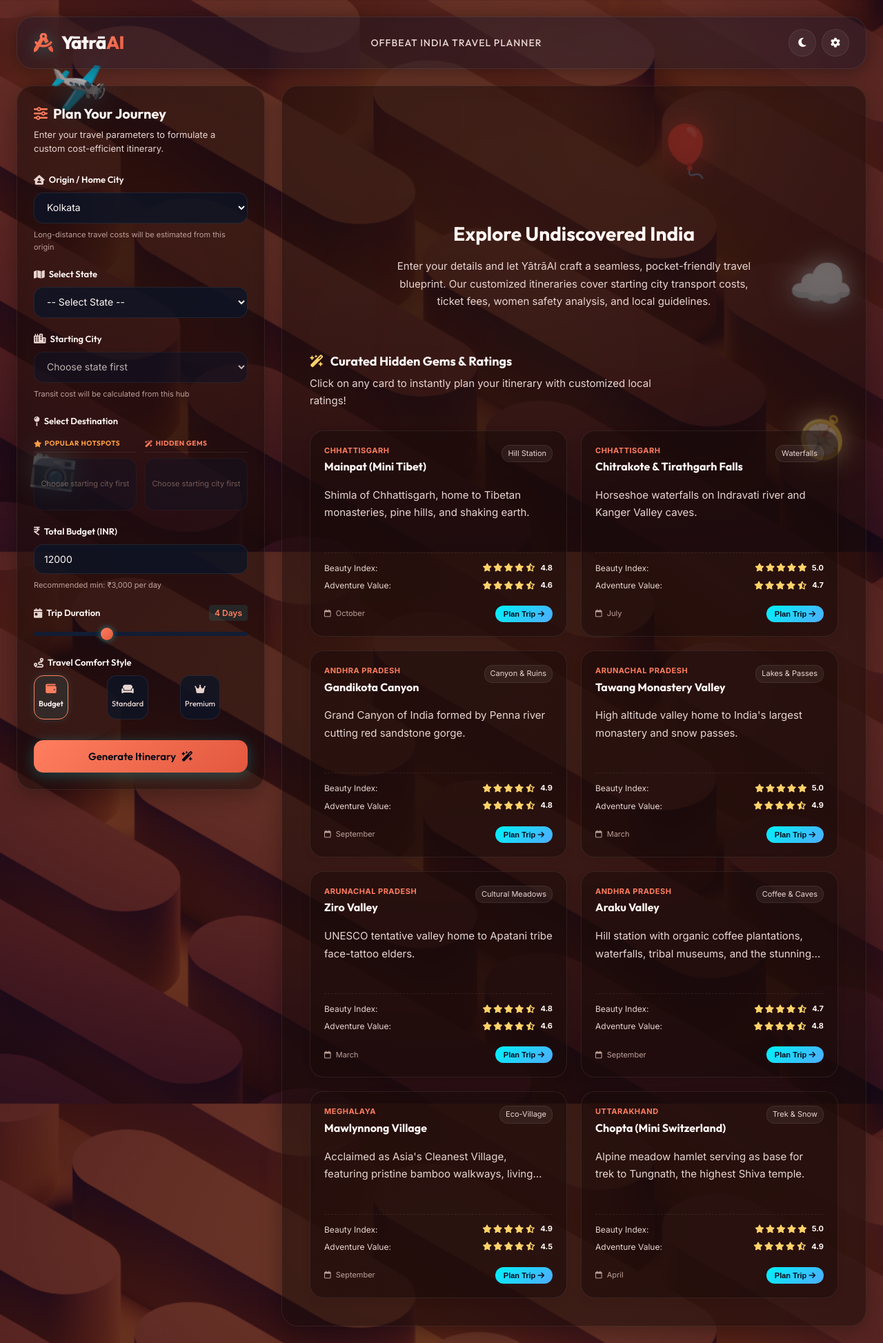
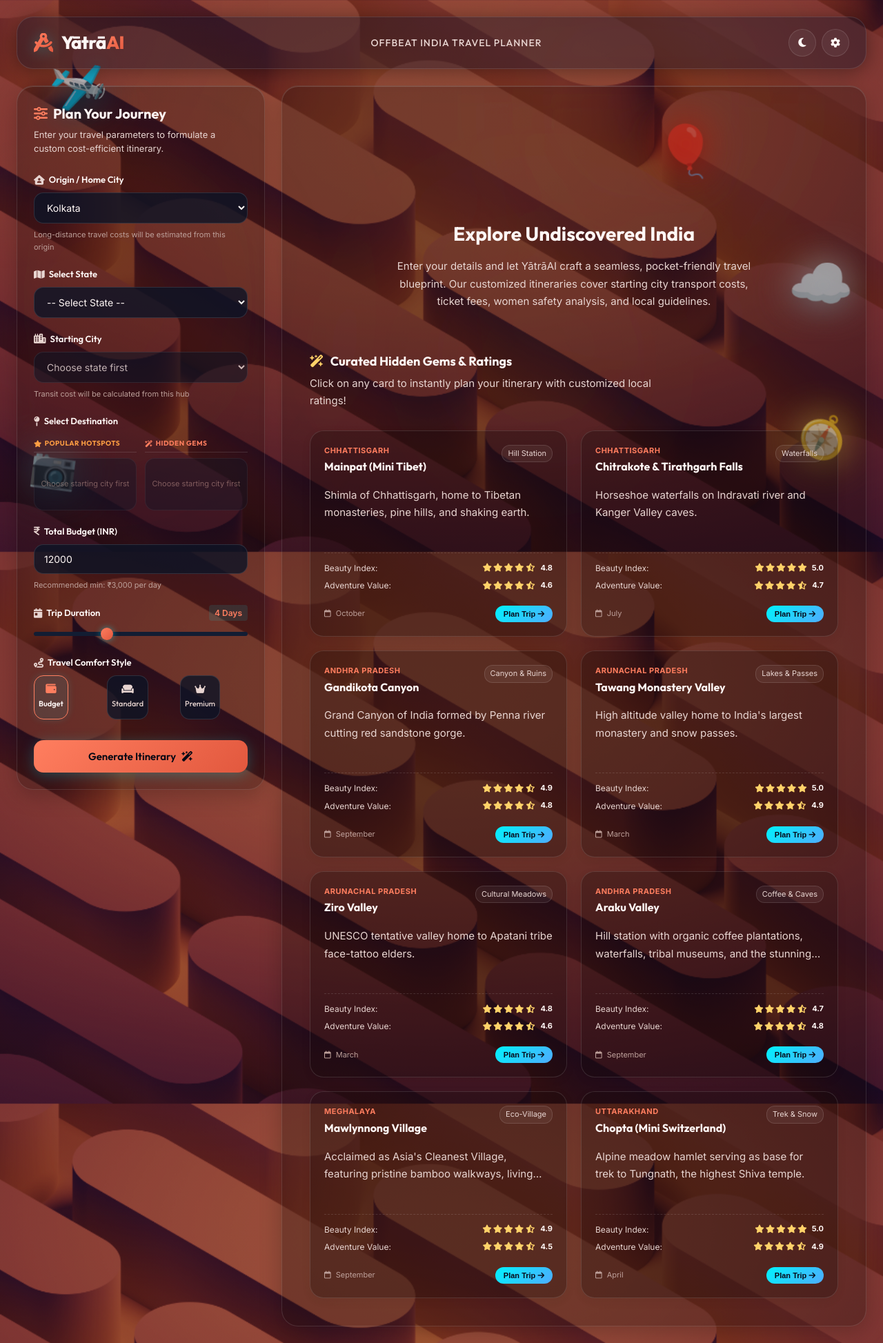
Before and after one commit to Rajchoudhary07/india-travel-planner, a Flask app: page / in a window 1280 px wide. Shown: the whole page at 69% size. Run offline with Flask 3, Linux system fonts and the light colour scheme.

Commit message:
design: enhance background visibility and upgrade UI to ultra-liquid glass theme

```diff
--- a/static/css/style.css
+++ b/static/css/style.css
@@ -3,10 +3,10 @@
    ========================================================================== */
 :root {
     --bg-dark: #120705;
-    --bg-card: rgba(26, 12, 10, 0.55);
-    --bg-card-hover: rgba(38, 18, 15, 0.7);
-    --border-light: rgba(255, 235, 230, 0.08);
-    --border-glow: rgba(255, 126, 95, 0.25);
+    --bg-card: rgba(20, 9, 8, 0.28);
+    --bg-card-hover: rgba(30, 14, 12, 0.38);
+    --border-light: rgba(255, 255, 255, 0.12);
+    --border-glow: rgba(255, 126, 95, 0.3);
 
     /* Core Palettes */
     --accent-cyan: #ff7e5f;
@@ -34,8 +34,8 @@
     --orb-color-2: rgba(226, 88, 62, 0.15);
     --orb-color-3: rgba(255, 210, 105, 0.15);
 
-    /* Dynamic 3D background */
-    --bg-terracotta: linear-gradient(rgba(18, 7, 5, 0.5), rgba(18, 7, 5, 0.5)), url('/static/img/bg-terracotta.png');
+    /* Dynamic 3D background (Highly visible background) */
+    --bg-terracotta: linear-gradient(rgba(18, 7, 5, 0.22), rgba(18, 7, 5, 0.22)), url('/static/img/bg-terracotta.png');
 }
 
 /* ==========================================================================
@@ -43,10 +43,10 @@
    ========================================================================== */
 body.light-theme {
     --bg-dark: #faf5f3;
-    --bg-card: rgba(255, 255, 255, 0.75);
-    --bg-card-hover: rgba(255, 255, 255, 0.88);
-    --border-light: rgba(45, 22, 18, 0.08);
-    --border-glow: rgba(226, 88, 62, 0.25);
+    --bg-card: rgba(255, 255, 255, 0.38);
+    --bg-card-hover: rgba(255, 255, 255, 0.52);
+    --border-light: rgba(255, 255, 255, 0.3);
+    --border-glow: rgba(226, 88, 62, 0.35);
 
     /* Typography Colors */
     --text-primary: #2d1612;
@@ -58,7 +58,7 @@ body.light-theme {
     --orb-color-2: rgba(226, 88, 62, 0.06);
     --orb-color-3: rgba(255, 210, 105, 0.06);
 
-    --bg-terracotta: linear-gradient(rgba(250, 245, 243, 0.45), rgba(250, 245, 243, 0.45)), url('/static/img/bg-terracotta.png');
+    --bg-terracotta: linear-gradient(rgba(250, 245, 243, 0.15), rgba(250, 245, 243, 0.15)), url('/static/img/bg-terracotta.png');
 }
 
 /* Light Theme Component Overrides */
@@ -77,6 +77,11 @@ body.light-theme .form-input:focus {
 body.light-theme .form-input option {
     background-color: #ffffff;
     color: var(--text-primary);
+}
+
+body.light-theme .card {
+    box-shadow: 0 8px 32px 0 rgba(45, 22, 18, 0.08),
+                inset 0 1px 0 0 rgba(255, 255, 255, 0.45);
 }
 
 body.light-theme .btn-icon {
@@ -366,11 +371,13 @@ body.light-theme .orb {
    ========================================================================== */
 .card {
     background: var(--bg-card);
-    backdrop-filter: blur(20px);
+    backdrop-filter: blur(28px) saturate(220%);
+    -webkit-backdrop-filter: blur(28px) saturate(220%);
     border: 1px solid var(--border-light);
     border-radius: var(--border-radius-lg);
     padding: 24px;
-    box-shadow: 0 8px 32px rgba(0, 0, 0, 0.3);
+    box-shadow: 0 8px 32px 0 rgba(0, 0, 0, 0.22),
+                inset 0 1px 0 0 rgba(255, 255, 255, 0.15);
     transition: var(--transition-smooth);
 }
 
```
